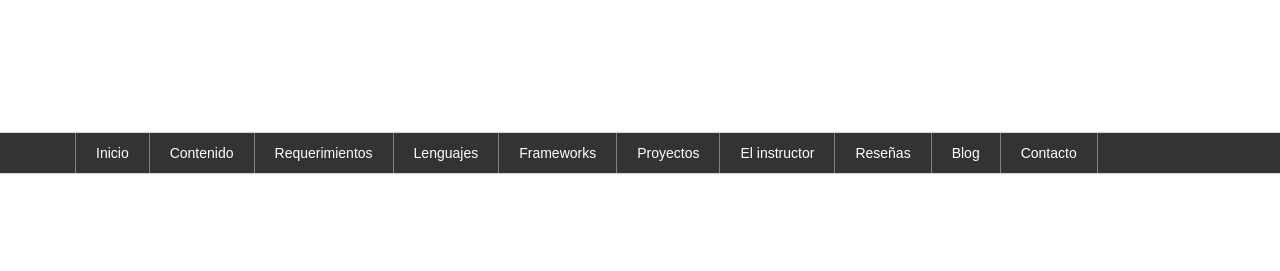
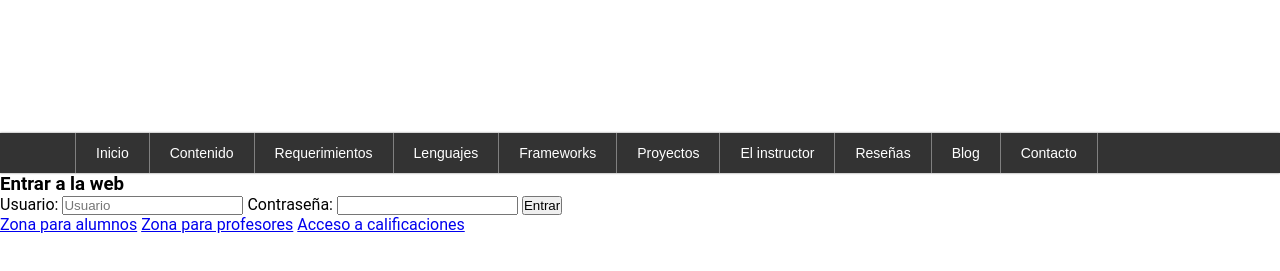
Before and after one commit to jazzielp/maquetacion-1, a plain HTML site: page index.html in a window 1280 px wide. Shown: the part 117-388 px from the top of the page. Drawn offline with Linux system fonts and the light colour scheme.

Commit message:
Layout the login sidebar

```diff
--- a/index.html
+++ b/index.html
@@ -74,5 +74,30 @@
         </li>
       </ul>
     </nav>
+     <!-- Main -->
+     <main class="content">
+      <!-- Sidebar -->
+      <aside class="aside">
+        <div class="aside_login">
+          <h3 class="aside_title-login">
+            Entrar a la web
+          </h3>
+          <form action="" class="aside_form-login">
+           <label for="user" class="aside_label-user">Usuario:</label>
+           <input type="text" class="aside_input-user" placeholder="Usuario">
+
+           <label for="password" class="aside_label-password">Contraseña:</label>
+           <input type="password" class="aside_input-password">
+
+           <input type="button" class="aside_input-login" value="Entrar">
+          </form>
+          <div class="aside_link-container">
+            <a href="#" class="aside_link">Zona para alumnos</a>
+            <a href="#" class="aside_link">Zona para profesores</a>
+            <a href="#" class="aside_link">Acceso a calificaciones</a>
+          </div>
+        </div>
+      </aside>
+    </main>
   </body>
 </html>
```
